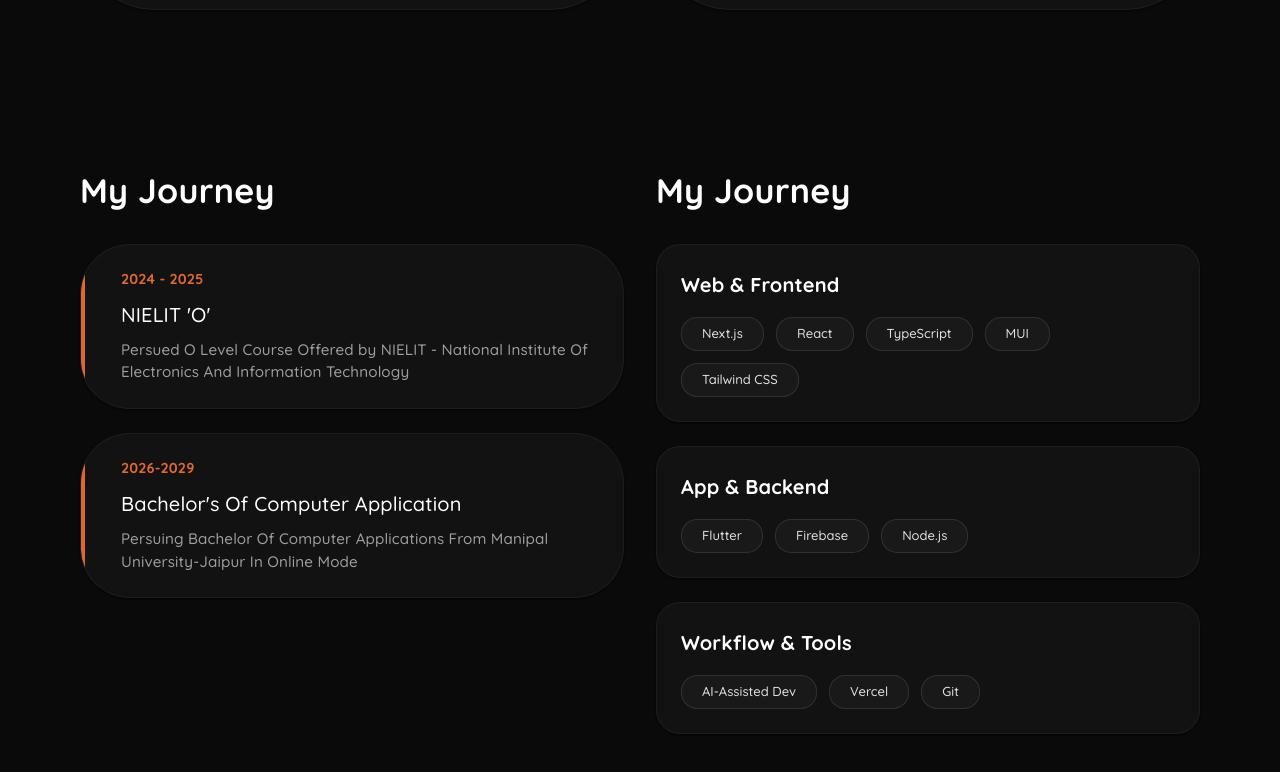
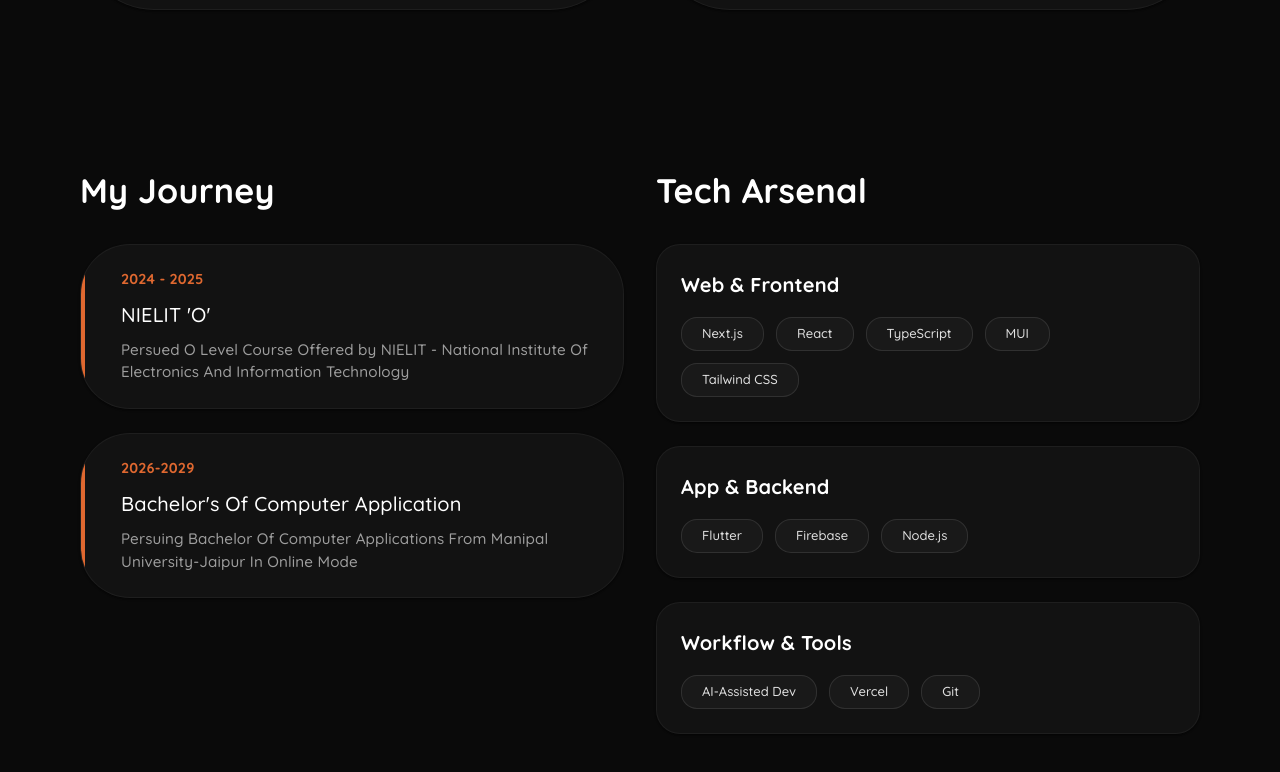
Before and after one commit to raiarjun2005/arjun-s-porofolio, a Next.js app: page / in a window 1280 px wide. Shown: the part 1482-2254 px from the top of the page. Built offline with nearby package versions, Linux system fonts and the light colour scheme.

Commit message:
Initial commit

```diff
--- a/app/components/SkillsEducation.tsx
+++ b/app/components/SkillsEducation.tsx
@@ -130,7 +130,7 @@ export default function SkillsEducation() {
               textAlign: { xs: "center", md: "left" },
             }}
           >
-            My Journey
+            Tech Arsenal
           </Typography>
 
           {skillCategories.map((category, index) => (
```
